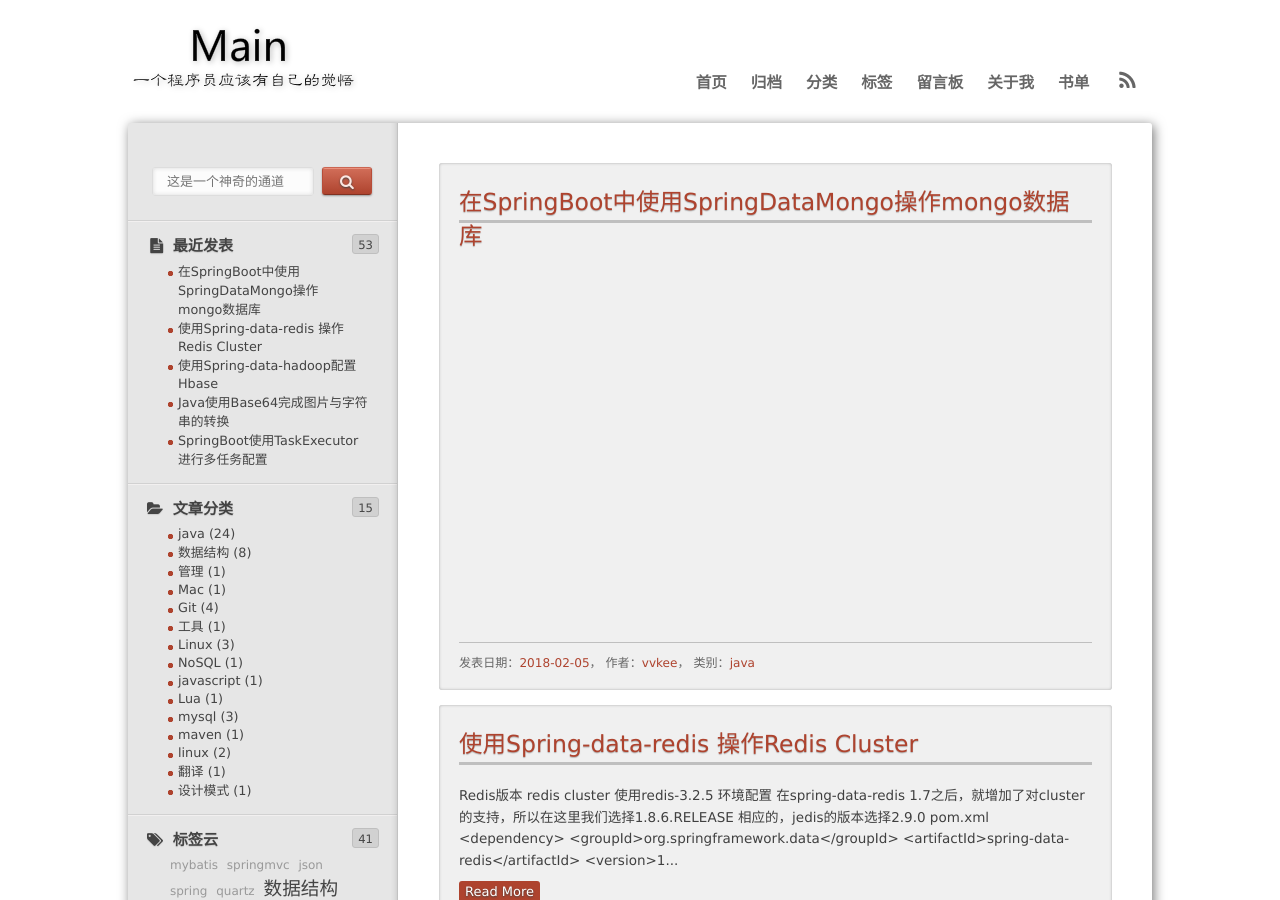
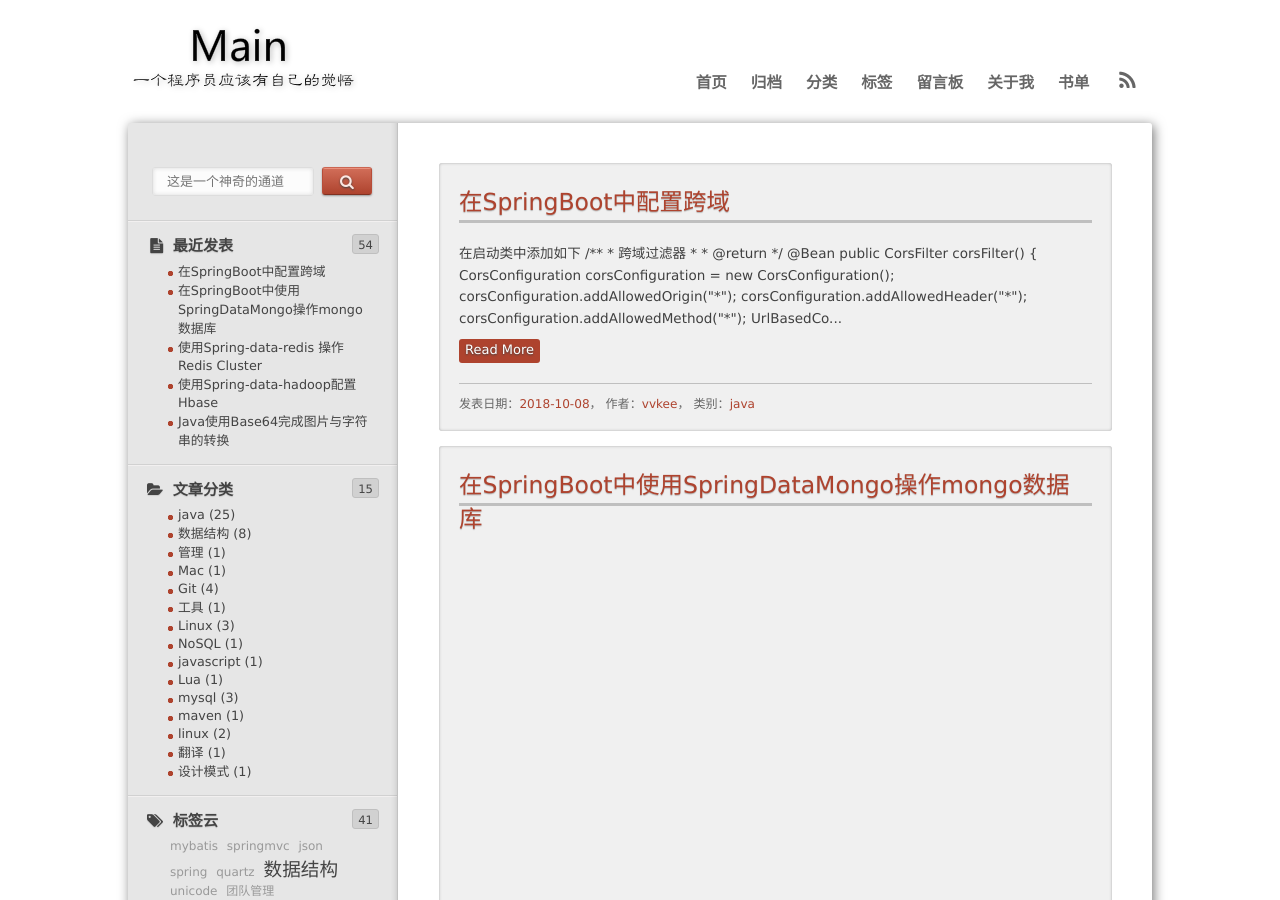
Before and after one commit to xuhf/xuhf.github.com, a Jekyll site: the page built from index.html, in a window 1280 px wide and 900 px high. Built offline with Jekyll 4.4.1, drawn with Linux system fonts in a browser that asks for light colours; nearby versions of some CDN libraries; library files that are not in the unit come from our copies; the list of posts is cut into pages by our own code; comment, search, counter and statistics services are not loaded; some of the changed text lies outside the part shown.

Commit message:
增加springboot跨域

````diff
--- /dev/null
+++ b/_posts/2018-10-08-spring-cors-origin.md
@@ -0,0 +1,26 @@
+---
+layout : post
+title : "在SpringBoot中配置跨域"
+category : "java"
+tags : [springboot]
+---
+
+在启动类中添加如下
+
+```java
+/**
+ * 跨域过滤器
+ *
+ * @return
+ */
+@Bean
+public CorsFilter corsFilter() {
+    CorsConfiguration corsConfiguration = new CorsConfiguration();
+    corsConfiguration.addAllowedOrigin("*");
+    corsConfiguration.addAllowedHeader("*");
+    corsConfiguration.addAllowedMethod("*");
+    UrlBasedCorsConfigurationSource source = new UrlBasedCorsConfigurationSource();
+    source.registerCorsConfiguration("/api/**", corsConfiguration);
+    return new CorsFilter(source);
+}
+```
--- a/index.html
+++ b/index.html
@@ -3,7 +3,7 @@
 title: "Main"
 keywords : java,linux,mysql,mybatis,spring
 tagline: ""
-description: "一个程序员,应该有一种追求卓越的态度"
+description: "当你的能力撑不起你的梦想和野心时，请静下心来学习。"
 ---
 {% include JB/setup %}
 
````
